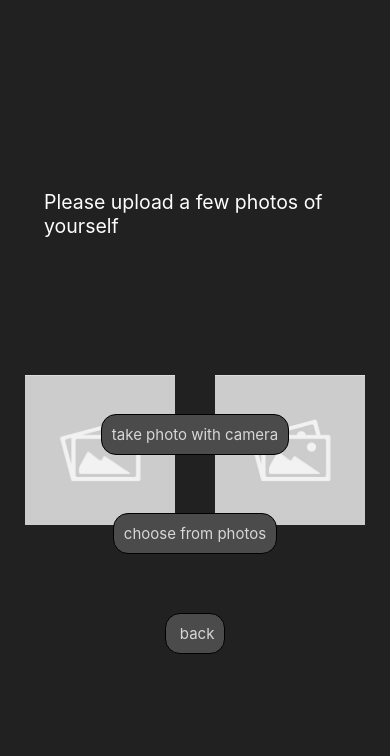
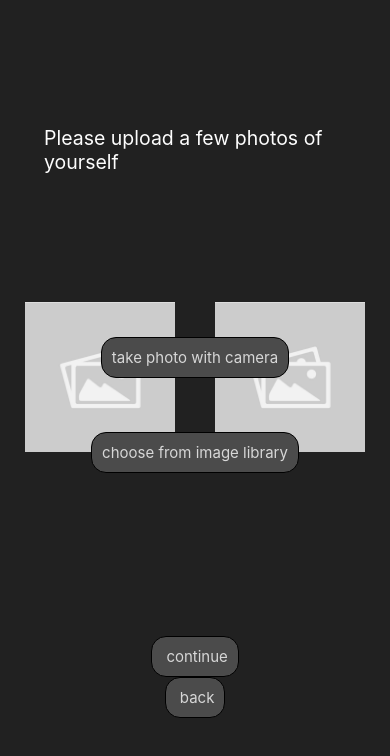
Before and after one commit to limitedgit/heartgps-notexpo, a React Native app: screen /PhotoUpload in a window 390 px wide. Shown: the top 756 px of the page. Built offline with nearby package versions, Linux system fonts and the light colour scheme; what amazon-cognito-identity-js would draw is missing.

Commit message:
access blob data on continue button added, added function skeleton for uploading blob

```diff
--- a/screens/setupScreens/PhotoUploadScreen.js
+++ b/screens/setupScreens/PhotoUploadScreen.js
@@ -11,21 +11,24 @@ const [imageSource, changeImageSource] = useState([]);
   //TODO FOR IOS ADD IMAGE PICKER KEYS TO INFOPLIST
 
   const deletePhoto = (i) => {
-    console.log(i)
     let photos = [...imageSource];
     photos.splice(i,1)
     changeImageSource(photos)
+  }
 
+  const upLoadPhotoBlob =  (blob) => {
+    //TODO
+    //upload blob data to dynamodb through api call
   }
+
   const renderImage = (i) => {
     if ((imageSource)[i] != null) {
-      console.log((imageSource) )
       return (
         <View style = {styles.imageContainer}>
 
-            <ImageBackground style = {styles.image} source={(imageSource[i] != null ? { uri: String(imageSource[i]) } : require("../../images/placeholder.jpg") )}>
+            <ImageBackground style = {styles.image} source={ { uri: String(imageSource[i]) }  }>
             <TouchableOpacity onPress={ () => {deletePhoto(i)}}>
-            <Text style = {styles.text}> (X) </Text>
+              <Icon style = {{top: 0  , left: 0, height: 30, width: 30, }} name = "delete" backgroundColor={"#ff0D0D"}/>
             </TouchableOpacity>
             </ImageBackground>
 
@@ -48,7 +51,9 @@ const [imageSource, changeImageSource] = useState([]);
         <Text style = {styles.Title}>
           Please upload a few photos of yourself
         </Text>
+
         <View style = {{ flex: 0.2}}/>
+
         <View style = {styles.imageContainerContainer}>
           {renderImage(0)}
           {renderImage(1)}
@@ -64,7 +69,7 @@ const [imageSource, changeImageSource] = useState([]);
         onPress = {() =>
           {
             if (imageSource.length >=4) {
-            alert("too many photos, delete one first to upload more")
+              alert("too many photos, delete a photo first to upload more \n (to delete tap red icon on photo)")
               return
             }
               launchCamera({mediaType: "photo", maxHeight: 640, maxWidth: 640}, (response) => {
@@ -74,12 +79,12 @@ const [imageSource, changeImageSource] = useState([]);
               return
             }else {
               if (imageSource.length >=4) {
-              alert("too many photos, delete one first to upload more")
                 return
               }
               changeImageSource([...imageSource, response.assets[0].uri])
             }
-        })}}>
+            })
+          }}>
           <Text style = {styles.buttonText}>
             take photo with camera
           </Text>
@@ -89,7 +94,7 @@ const [imageSource, changeImageSource] = useState([]);
         <Pressable style = {styles.button}
         onPress =  {() => {
             if (imageSource.length >=4) {
-            alert("too many photos, delete one first to upload more")
+              alert("too many photos, delete a photo first to upload more \n (to delete tap red icon on photo)")
               return
             }
             launchImageLibrary({mediaType: "photo", maxHeight: 640, maxWidth: 640}, (response) => {
@@ -100,7 +105,6 @@ const [imageSource, changeImageSource] = useState([]);
             }else {
 
               if (imageSource.length >=4) {
-                alert("too many photos, delete one first to upload more")
                   return
               }
               changeImageSource([...imageSource, response.assets[0].uri])
@@ -108,12 +112,28 @@ const [imageSource, changeImageSource] = useState([]);
             }
         })}}>
           <Text style = {styles.buttonText}>
-            choose from photos
+            choose from image library
           </Text>
         </Pressable>
         <View style = {{ flex: 0.1}}/>
 
+        <View style = {{flex: 0.2}}/>
 
+        <Pressable style = {styles.button} onPress = {() => {
+          if (imageSource.length > 0) {
+          imageSource.forEach( async (uri) => {
+            const response = await fetch(uri);
+            const blob = await response.blob();
+            upLoadPhotoBlob(blob);
+
+          })
+        } else {
+          alert("please choose at least one photo to upload")
+        }
+        }}>
+          <Text style = {styles.buttonText}> continue</Text>
+
+        </Pressable>
 
         <Pressable style = {styles.button} onPress = {() => {
           console.log(imageSource)
@@ -126,6 +146,7 @@ const [imageSource, changeImageSource] = useState([]);
   )
 }
 
+
 const styles = StyleSheet.create({
     ...appStyles,
     image:{
@@ -136,8 +157,6 @@ const styles = StyleSheet.create({
 
         resizeMode: "center",
         padding: 20,
-
-
     },
     imageContainerContainer:{
       flexDirection: "row",
```
Lines whose indentation alone changed are shown as unchanged.
